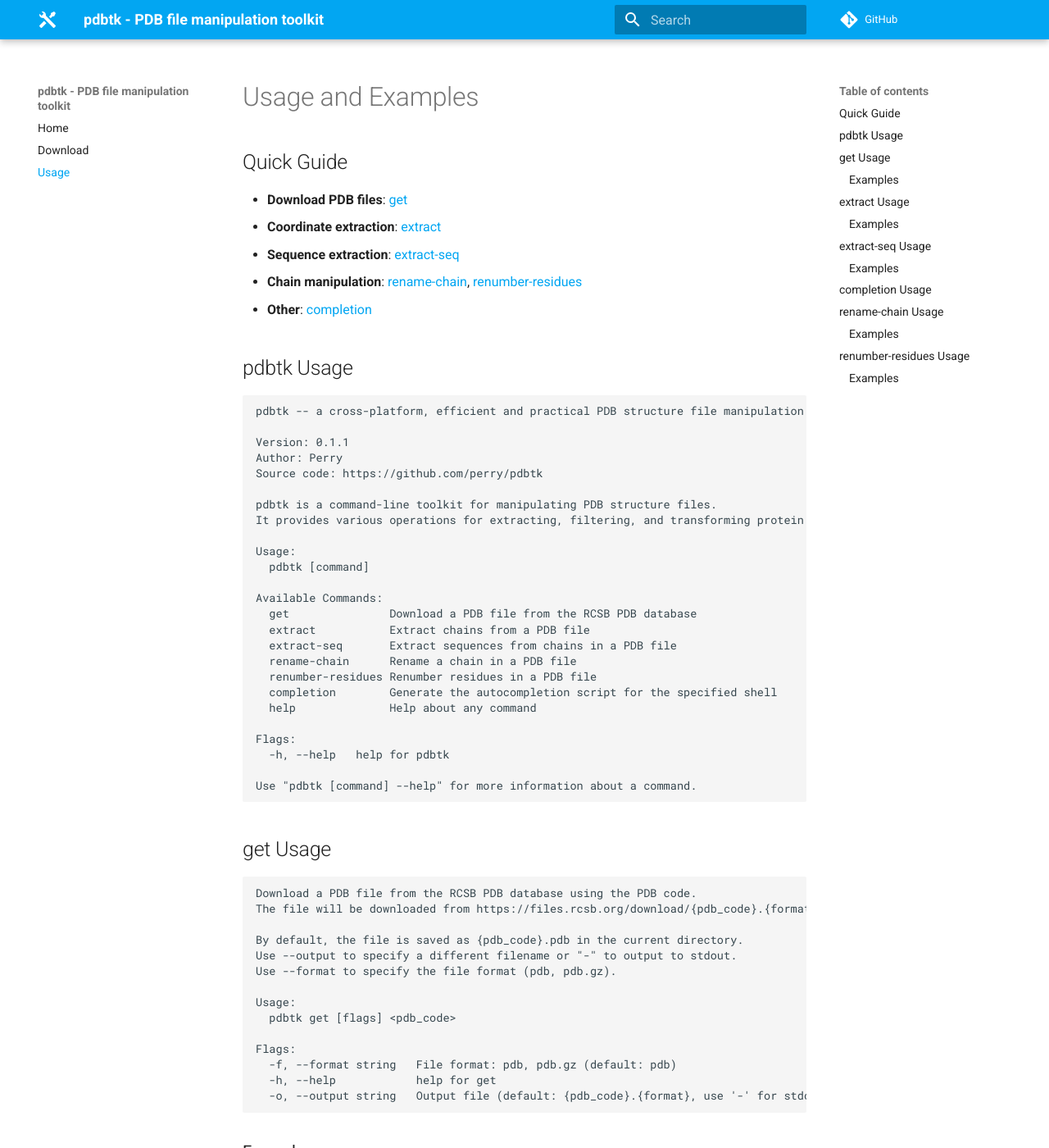
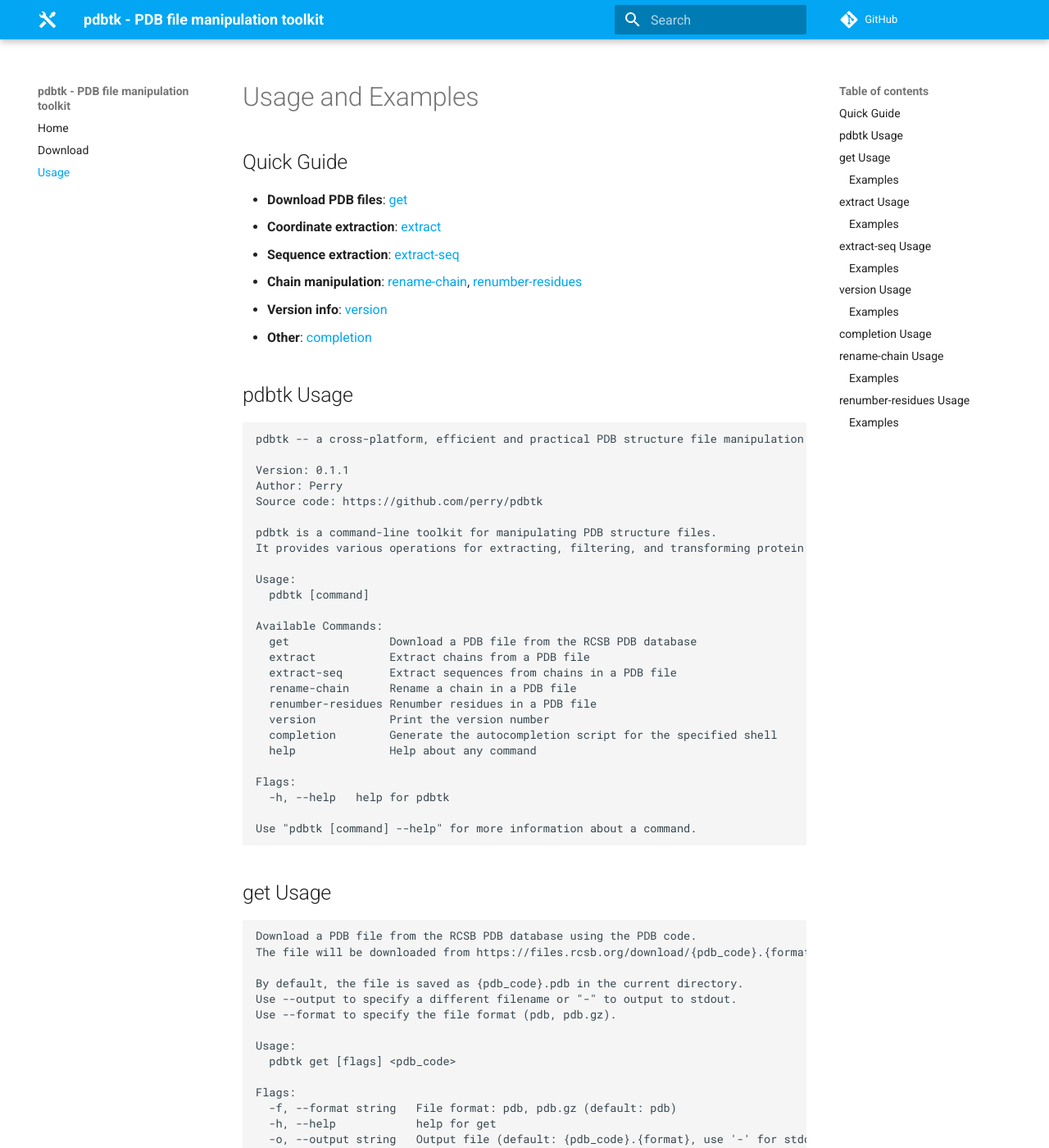
Before and after one commit to pansapiens/pdbtk, an MkDocs documentation site: the page built from doc/docs/usage.md, in a window 1280 px wide and 1400 px high. Shown: the whole window at 82% size. Built offline with MkDocs 1.6.1 and Material for MkDocs 9.7.7, drawn with Linux system fonts in a browser that asks for light colours; comment, search, counter and statistics services are not loaded; some of the changed text lies outside the part shown.

Commit message:
Add the pdbtk version command

````diff
--- a/doc/docs/usage.md
+++ b/doc/docs/usage.md
@@ -6,6 +6,7 @@
 - **Coordinate extraction**: [extract](#extract-usage)
 - **Sequence extraction**: [extract-seq](#extract-seq-usage)
 - **Chain manipulation**: [rename-chain](#rename-chain-usage), [renumber-residues](#renumber-residues-usage)
+- **Version info**: [version](#version-usage)
 - **Other**: [completion](#completion-usage)
 
 ## pdbtk Usage
@@ -29,6 +30,7 @@ Available Commands:
   extract-seq       Extract sequences from chains in a PDB file
   rename-chain      Rename a chain in a PDB file
   renumber-residues Renumber residues in a PDB file
+  version           Print the version number
   completion        Generate the autocompletion script for the specified shell
   help              Help about any command
 
@@ -179,6 +181,26 @@ $ pdbtk extract-seq --seqres 1a02.pdb
 - Use `--seqres` to extract from SEQRES records instead (which contain the full sequence including regions not present in ATOM records).
 - If `--seqres` is specified but no SEQRES records are present, a warning is printed and no sequence is returned.
 
+## version Usage
+
+```text
+Print the version number of pdbtk.
+
+Usage:
+  pdbtk version [flags]
+
+Flags:
+  -h, --help   help for version
+```
+
+### Examples
+
+Print the current version
+```bash
+$ pdbtk version
+0.1.1
+```
+
 ## completion Usage
 
 ```text
````
Also changed, not shown: AGENTS.md (+1 -0 lines), CHANGELOG.md, 2 other files.
